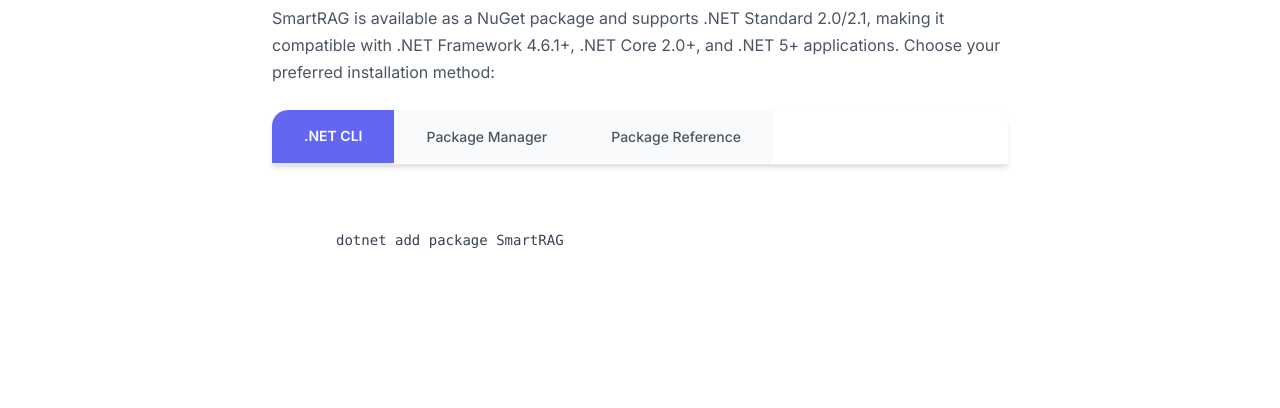
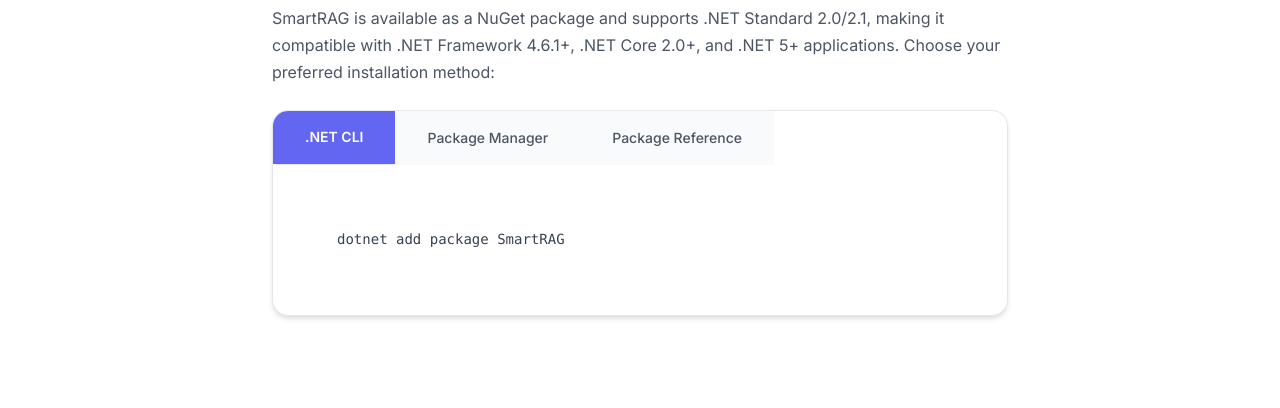
Before and after one commit to byerlikaya/SmartRAG, a Jekyll site: the page built from docs/en/getting-started.md, in a window 1280 px wide. Shown: the part 397-805 px from the top of the page. Built offline with Jekyll 4.4.1, drawn with Linux system fonts in a browser that asks for light colours.

Commit message:
Fix tab border issue - add proper border connection between tabs and content

```diff
--- a/docs/assets/css/style.css
+++ b/docs/assets/css/style.css
@@ -996,7 +996,14 @@ h1, h2, h3, h4, h5, h6 {
 }
 
 .code-content {
+    background: var(--white);
+    border: 1px solid var(--gray-200);
+    border-top: none;
+    border-radius: 0 0 var(--radius-lg) var(--radius-lg);
     padding: var(--spacing-lg);
+    overflow: hidden;
+    box-shadow: var(--shadow-md);
+    margin-top: -1px;
 }
 
 .code-content pre {
@@ -1006,6 +1013,13 @@ h1, h2, h3, h4, h5, h6 {
     font-family: var(--font-mono);
     font-size: 0.875rem;
     line-height: 1.6;
+}
+
+[data-theme="dark"] .code-content {
+    background: var(--dark-surface);
+    border-color: var(--dark-border);
+    box-shadow: var(--shadow-lg);
+    margin-top: -1px;
 }
 
 [data-theme="dark"] .code-content pre {
@@ -1302,7 +1316,8 @@ h1, h2, h3, h4, h5, h6 {
 .code-tabs {
     display: flex;
     background: var(--white);
-    border-bottom: 1px solid var(--gray-200);
+    border: 1px solid var(--gray-200);
+    border-bottom: none;
     border-radius: var(--radius-lg) var(--radius-lg) 0 0;
     overflow: hidden;
     box-shadow: var(--shadow-md);
@@ -1310,7 +1325,8 @@ h1, h2, h3, h4, h5, h6 {
 
 [data-theme="dark"] .code-tabs {
     background: var(--dark-surface);
-    border-bottom-color: var(--dark-border);
+    border-color: var(--dark-border);
+    border-bottom: none;
     box-shadow: var(--shadow-lg);
 }
 
```
